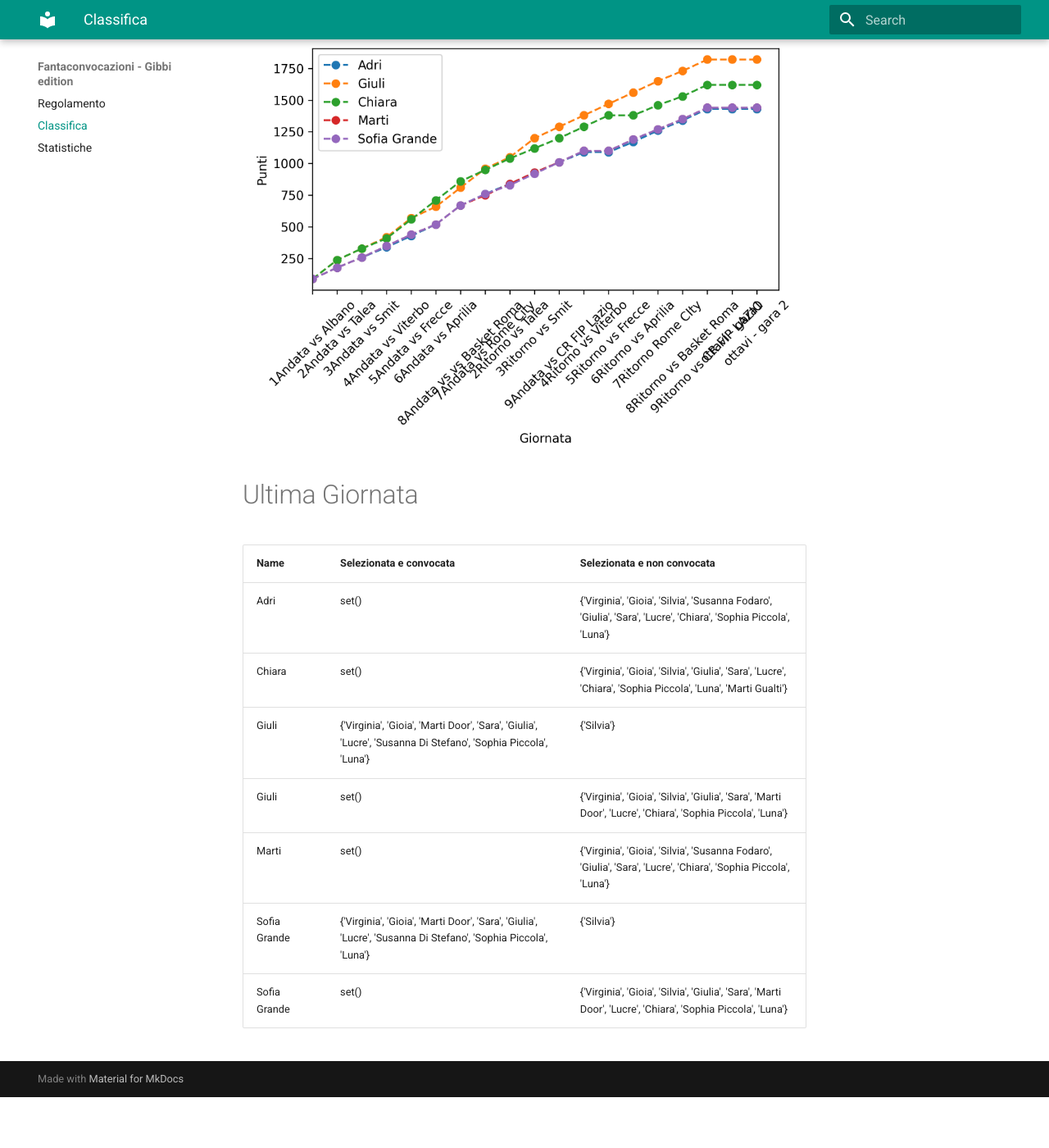
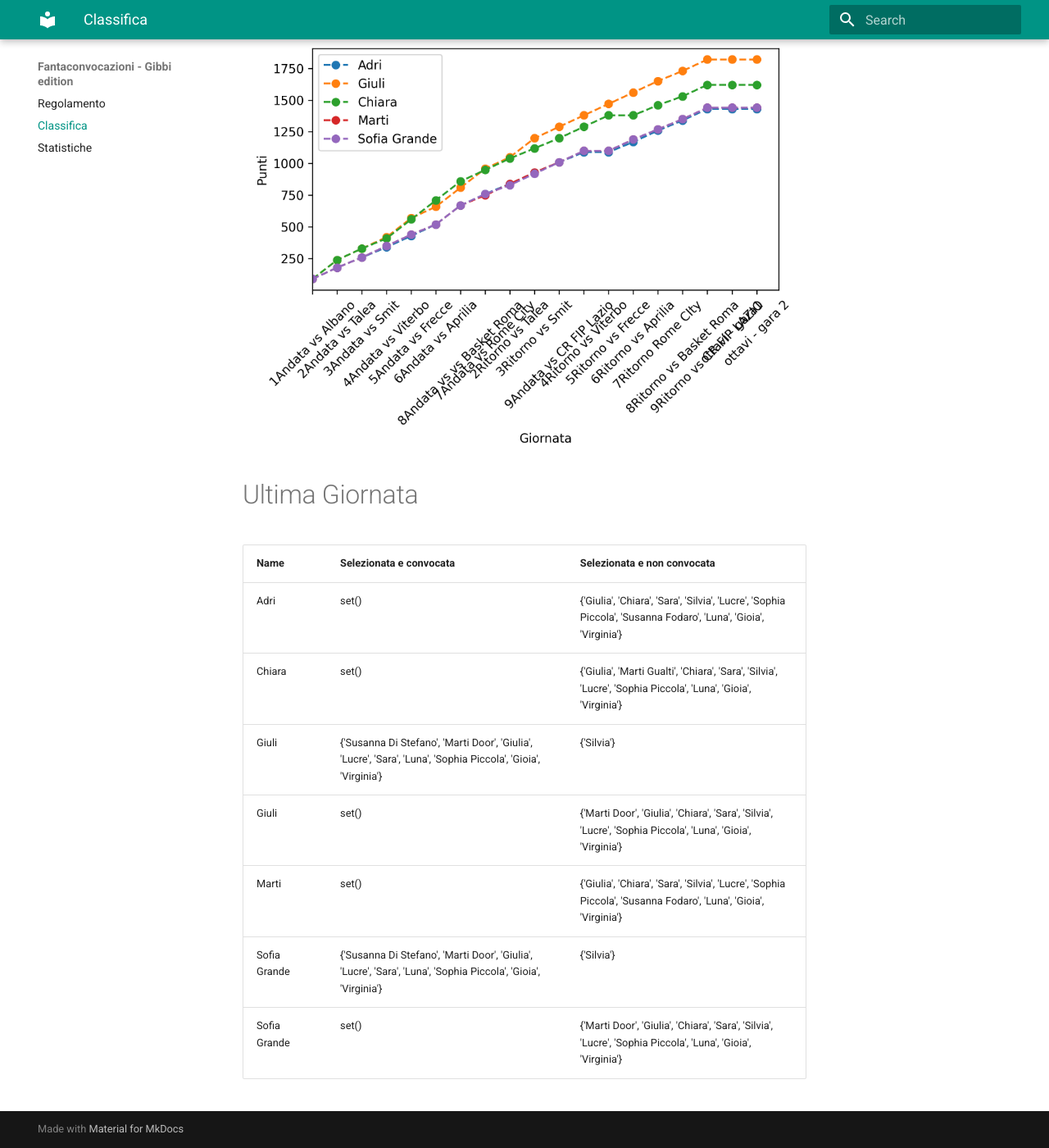
Before and after one commit to martinig94/fantagibbi, an MkDocs documentation site: the page built from docs/Classifica.md, in a window 1280 px wide and 1400 px high, scrolled down 565 px. Shown: the whole window at 82% size. Built offline with MkDocs 1.6.1 and Material for MkDocs 9.7.7, drawn with Linux system fonts in a browser that asks for light colours; before the commit the page ends 1903 px from its top, so only the background shows below that.

Commit message:
Auto-update from main.py

```diff
--- a/docs/Classifica.md
+++ b/docs/Classifica.md
@@ -18,11 +18,11 @@
 <!-- START_TABLE CORRECT -->
 | Name         | Selezionata e convocata                                                                                        | Selezionata e non convocata                                                                                      |
 |:-------------|:---------------------------------------------------------------------------------------------------------------|:-----------------------------------------------------------------------------------------------------------------|
-| Adri         | set()                                                                                                          | {'Virginia', 'Gioia', 'Silvia', 'Susanna Fodaro', 'Giulia', 'Sara', 'Lucre', 'Chiara', 'Sophia Piccola', 'Luna'} |
-| Chiara       | set()                                                                                                          | {'Virginia', 'Gioia', 'Silvia', 'Giulia', 'Sara', 'Lucre', 'Chiara', 'Sophia Piccola', 'Luna', 'Marti Gualti'}   |
-| Giuli        | {'Virginia', 'Gioia', 'Marti Door', 'Sara', 'Giulia', 'Lucre', 'Susanna Di Stefano', 'Sophia Piccola', 'Luna'} | {'Silvia'}                                                                                                       |
-| Giuli        | set()                                                                                                          | {'Virginia', 'Gioia', 'Silvia', 'Giulia', 'Sara', 'Marti Door', 'Lucre', 'Chiara', 'Sophia Piccola', 'Luna'}     |
-| Marti        | set()                                                                                                          | {'Virginia', 'Gioia', 'Silvia', 'Susanna Fodaro', 'Giulia', 'Sara', 'Lucre', 'Chiara', 'Sophia Piccola', 'Luna'} |
-| Sofia Grande | {'Virginia', 'Gioia', 'Marti Door', 'Sara', 'Giulia', 'Lucre', 'Susanna Di Stefano', 'Sophia Piccola', 'Luna'} | {'Silvia'}                                                                                                       |
-| Sofia Grande | set()                                                                                                          | {'Virginia', 'Gioia', 'Silvia', 'Giulia', 'Sara', 'Marti Door', 'Lucre', 'Chiara', 'Sophia Piccola', 'Luna'}     |
+| Adri         | set()                                                                                                          | {'Giulia', 'Chiara', 'Sara', 'Silvia', 'Lucre', 'Sophia Piccola', 'Susanna Fodaro', 'Luna', 'Gioia', 'Virginia'} |
+| Chiara       | set()                                                                                                          | {'Giulia', 'Marti Gualti', 'Chiara', 'Sara', 'Silvia', 'Lucre', 'Sophia Piccola', 'Luna', 'Gioia', 'Virginia'}   |
+| Giuli        | {'Susanna Di Stefano', 'Marti Door', 'Giulia', 'Lucre', 'Sara', 'Luna', 'Sophia Piccola', 'Gioia', 'Virginia'} | {'Silvia'}                                                                                                       |
+| Giuli        | set()                                                                                                          | {'Marti Door', 'Giulia', 'Chiara', 'Sara', 'Silvia', 'Lucre', 'Sophia Piccola', 'Luna', 'Gioia', 'Virginia'}     |
+| Marti        | set()                                                                                                          | {'Giulia', 'Chiara', 'Sara', 'Silvia', 'Lucre', 'Sophia Piccola', 'Susanna Fodaro', 'Luna', 'Gioia', 'Virginia'} |
+| Sofia Grande | {'Susanna Di Stefano', 'Marti Door', 'Giulia', 'Lucre', 'Sara', 'Luna', 'Sophia Piccola', 'Gioia', 'Virginia'} | {'Silvia'}                                                                                                       |
+| Sofia Grande | set()                                                                                                          | {'Marti Door', 'Giulia', 'Chiara', 'Sara', 'Silvia', 'Lucre', 'Sophia Piccola', 'Luna', 'Gioia', 'Virginia'}     |
 <!-- END_TABLE CORRECT -->
```
